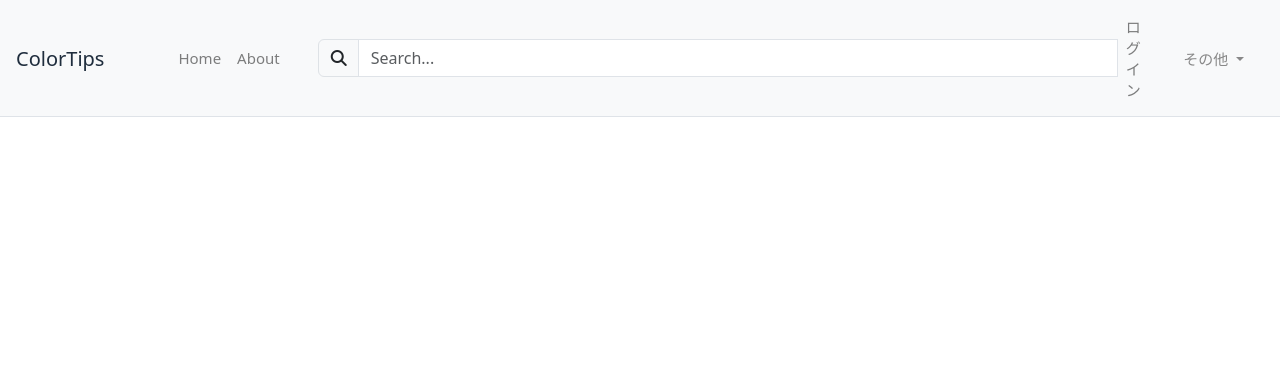
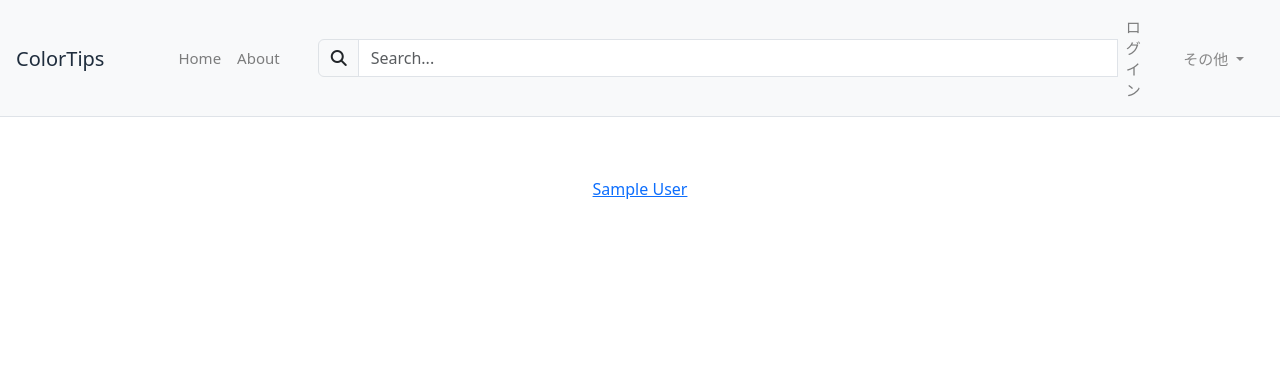
Before and after one commit to ryosuke-tokushima/colortips, a Rails app: page / in a window 1280 px wide. Shown: the top 377 px of the page. Run offline with Rails 7, Linux system fonts and the light colour scheme; tables that the repository leaves empty hold one stand-in row (values such as "Sample post"); style sheets or scripts are compiled from the project's sources; parts of the project's set-up code (start-up, migrations or seed data) failed here and were passed over; some libraries are stand-ins or nearby versions.

Commit message:
投稿一覧画面に投稿者の名前が表示されるようにしました

```diff
--- a/app/assets/stylesheets/posts.scss
+++ b/app/assets/stylesheets/posts.scss
@@ -1,6 +1,15 @@
 // Place all the styles related to the posts controller here.
 // They will automatically be included in application.css.
 // You can use Sass (SCSS) here: https://sass-lang.com/
+.row1 {
+  display: flex;
+  flex-wrap: wrap;
+  align-items: center;
+  justify-content: center;
+  flex-direction: column;
+}
+
+
 .post-container {
   display: flex;
   margin-bottom: 20px;
--- a/app/views/posts/index.html.erb
+++ b/app/views/posts/index.html.erb
@@ -1,5 +1,6 @@
 <div class="container-magic-grid">
   <% @search_posts.each do |post| %>
+    <div class="row1">
       <div class="col-sm-2">
           <div class="row">
               <div class="color-palette">
@@ -16,6 +17,10 @@
                   <% end %>
                 <% end %>
               </div>
+          </div>
+      </div>
+      <div class="user-name" style="margin-top: -20px">
+        <%= link_to post.user.name, user_path(post.user) %>
       </div>
     </div>
   <% end %>
```
Lines whose indentation alone changed are shown as unchanged.
